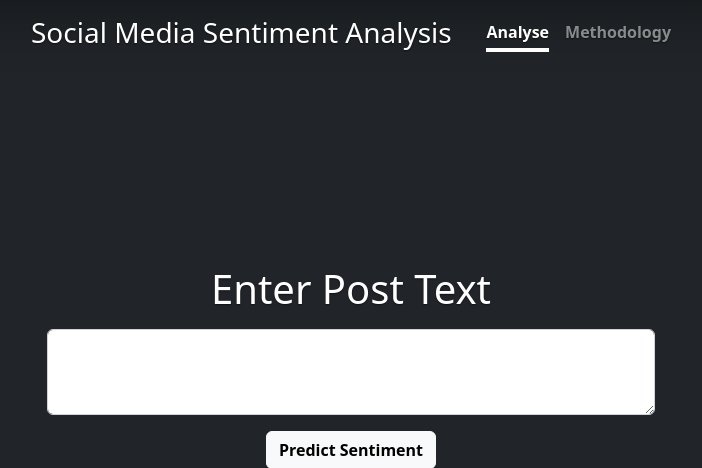
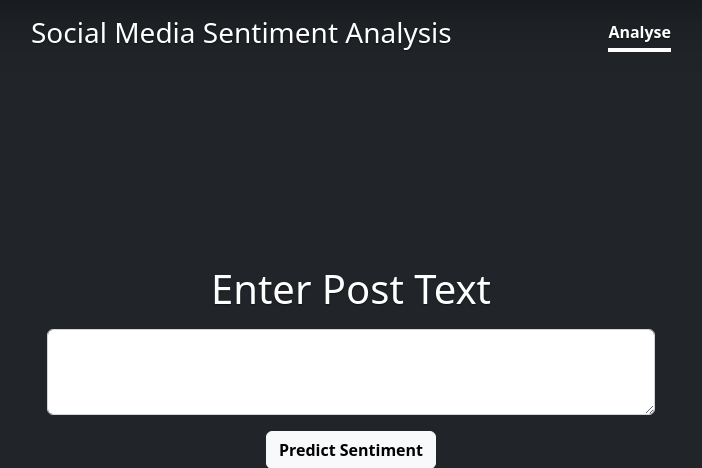
Before and after one commit to adwitaarora/blas-faimi, a Flask app: page / in a window 1280 px wide. Shown: the top 468 px of the page, without its empty margins (289-991 px from the left). Run offline with Flask 2, Linux system fonts and the light colour scheme; data comes from the database, SQL or seed files in the repository; both versions use the stored data as it was after the commit.

Commit message:
ready for deploying

```diff
--- a/app.py
+++ b/app.py
@@ -17,7 +17,6 @@ db = SQLAlchemy(app)
 class Post(db.Model):
     id = db.Column(db.Integer, primary_key=True)
     content = db.Column(db.String(200), nullable=False)
-    # label = db.Column(db.String(200))
 
     def __repr__(self):
         return '<Post %r>' % self.content
--- a/templates/index.html
+++ b/templates/index.html
@@ -80,7 +80,6 @@
         <h3 class="float-md-start mb-0">Social Media Sentiment Analysis</h3>
         <nav class="nav nav-masthead justify-content-center float-md-end">
           <a class="nav-link fw-bold py-1 px-0 active" aria-current="page" href="#">Analyse</a>
-          <a class="nav-link fw-bold py-1 px-0" href="#">Methodology</a>
         </nav>
       </div>
     </header>
```
Also changed, not shown: requirements.txt (added, +93 -0 lines), test.db.
